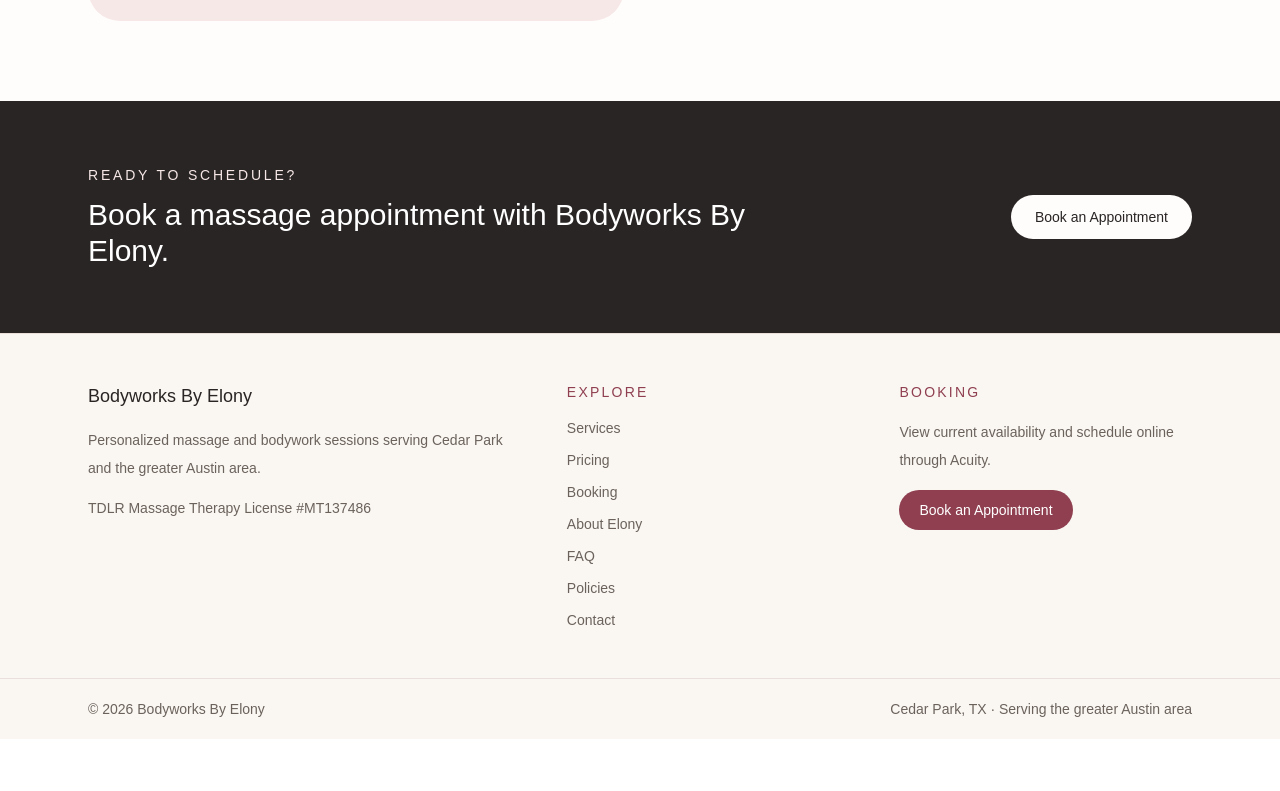
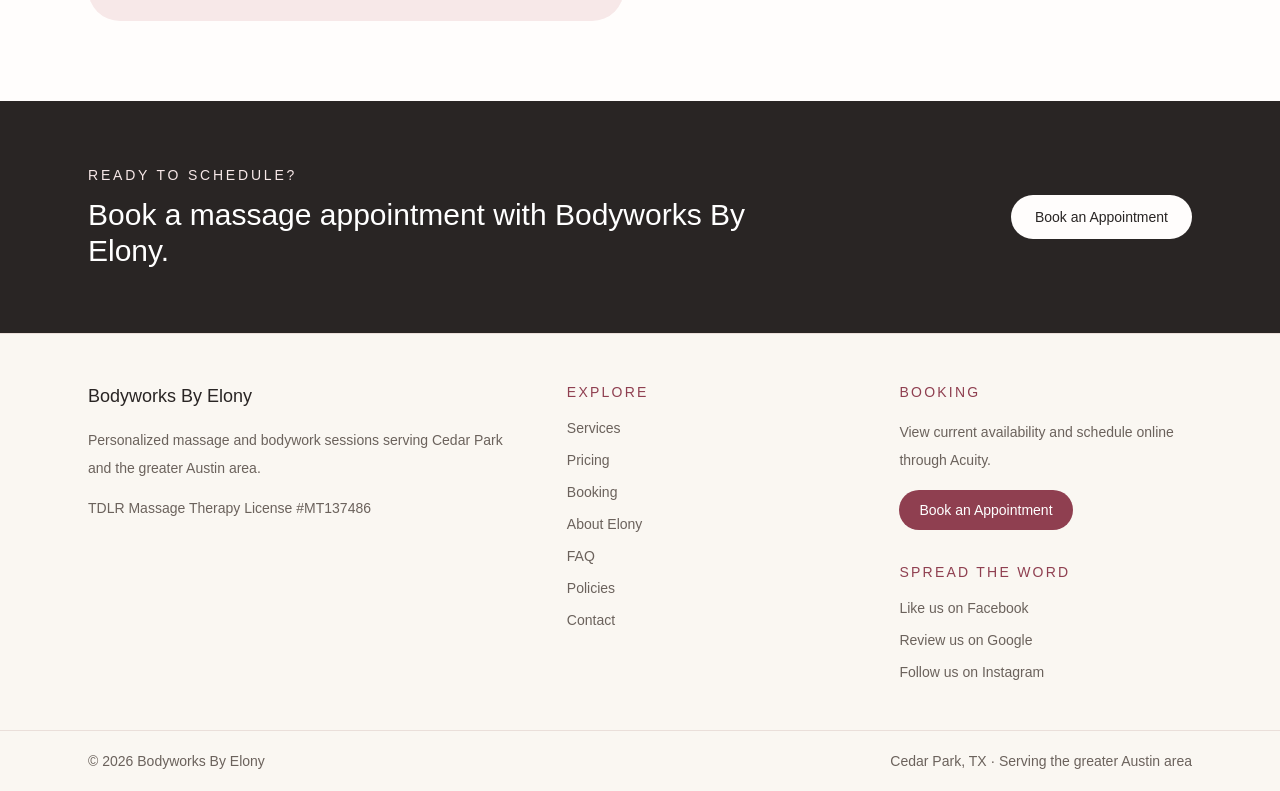
Before and after one commit to arosado-projects/bodyworks-by-elony, a Next.js app: page / in a window 1280 px wide. Shown: the part 2720-3511 px from the top of the page. Before the commit the page ends 3459 px from the top, so only its background shows below. Built offline with nearby package versions, Linux system fonts and the light colour scheme.

Commit message:
Add business hours and social links

```diff
--- a/app/components/Footer.tsx
+++ b/app/components/Footer.tsx
@@ -86,12 +86,49 @@
           >
             Book an Appointment
           </a>
+
+          <div className="mt-8">
+            <h3 className="mb-4 text-sm font-medium uppercase tracking-[0.16em] text-[#8f3f50]">
+              Spread the Word
+            </h3>
+
+            <div className="grid gap-3 text-sm">
+              <a
+                href={siteConfig.social.facebook}
+                target="_blank"
+                rel="noopener noreferrer"
+                className="text-[#6b625c] transition hover:text-[#8f3f50]"
+              >
+                Like us on Facebook
+              </a>
+
+              <a
+                href={siteConfig.social.googleReview}
+                target="_blank"
+                rel="noopener noreferrer"
+                className="text-[#6b625c] transition hover:text-[#8f3f50]"
+              >
+                Review us on Google
+              </a>
+
+              <a
+                href={siteConfig.social.instagram}
+                target="_blank"
+                rel="noopener noreferrer"
+                className="text-[#6b625c] transition hover:text-[#8f3f50]"
+              >
+                Follow us on Instagram
+              </a>
+            </div>
+          </div>
         </div>
       </div>
 
       <div className="border-t border-[#eadfda]">
         <div className="mx-auto flex max-w-6xl flex-col gap-2 px-6 py-5 text-sm text-[#6b625c] sm:flex-row sm:items-center sm:justify-between">
-          <p>© {new Date().getFullYear()} {siteConfig.name}</p>
+          <p>
+            © {new Date().getFullYear()} {siteConfig.name}
+          </p>
 
           <p>Cedar Park, TX · Serving the greater Austin area</p>
         </div>
--- a/app/components/LocalBusinessJsonLd.tsx
+++ b/app/components/LocalBusinessJsonLd.tsx
@@ -76,6 +76,10 @@
       target: siteConfig.bookingUrl,
       name: "Book an appointment",
     },
+    sameAs: [
+        siteConfig.social.facebook,
+        siteConfig.social.instagram,
+    ],
   };
 
   return (
--- a/app/lib/site.ts
+++ b/app/lib/site.ts
@@ -63,4 +63,9 @@
         "Fr 11:30-16:00",
     ],
   },
+  social: {
+    facebook: "https://www.facebook.com/BodyworksByElony",
+    googleReview: "https://g.page/r/CVPzCKpoxoH_EAI/review",
+    instagram: "https://instagram.com/bodyworksbyelony",
+  },
 };
```
